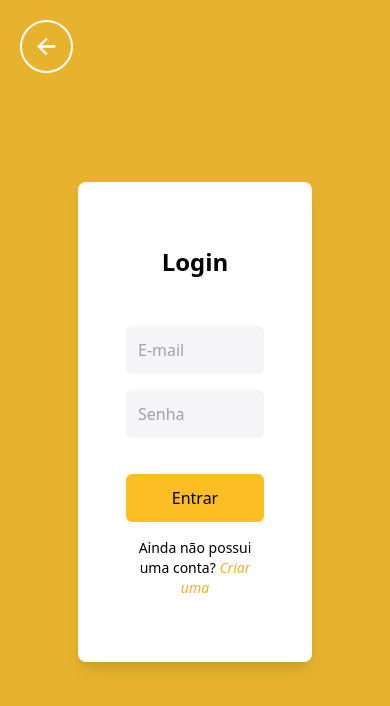
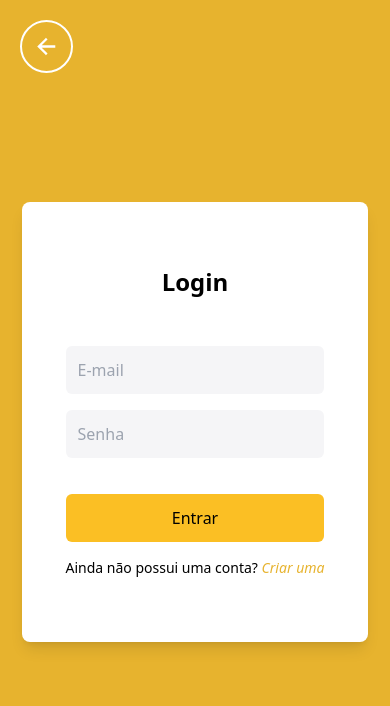
Before and after one commit to moraiskaua/front-end-saving-pets, a Next.js app: page /login in a window 390 px wide. Shown: the top 706 px of the page. Built offline with nearby package versions, Linux system fonts and the light colour scheme; no server answers; a web font is replaced by a local one.

Commit message:
fix(auth): fixing login and register pages responsiveness 📱

```diff
--- a/src/pages/login.tsx
+++ b/src/pages/login.tsx
@@ -28,7 +28,7 @@ const Login = () => {
   return (
     <section className="min-h-screen flex justify-center items-center bg-bottom bg-no-repeat shadow-xl bg-yellow">
       <BackButton />
-      <section className="flex justify-around items-center gap-4 bg-white shadow-lg p-4 rounded-lg w-3/5">
+      <div className="flex justify-around items-center gap-4 bg-white shadow-lg p-4 rounded-lg md:w-3/5">
         <div className="hidden lg:block">
           <Image
             src="/images/image1-forms-login.png"
@@ -37,10 +37,10 @@ const Login = () => {
             height={500}
           />
         </div>
-        <div className="lg:border-l-2 lg:w-1/2 md:w-full sm:w-full">
+        <div className="w-full lg:border-l-2 md:w-1/2">
           <form
             onSubmit={handleSubmit}
-            className="py-12 px-8 rounded-md flex flex-col gap-4 justify-center"
+            className="py-12 px-7 md:px-0 lg:px-8 rounded-md flex flex-col gap-4 justify-center w-full"
           >
             <h1 className="text-2xl mb-8 text-center font-bold">Login</h1>
             <FormInput
@@ -70,7 +70,7 @@ const Login = () => {
             </p>
           </form>
         </div>
-      </section>
+      </div>
     </section>
   );
 };
--- a/src/pages/register.tsx
+++ b/src/pages/register.tsx
@@ -55,7 +55,7 @@ const Register = () => {
   };
 
   return (
-    <section className="min-h-screen flex justify-center items-center bg-bottom bg-no-repeat shadow-xl bg-report-forms bg-yellow">
+    <section className="min-h-screen flex justify-center items-center p-3.5 md:p-0 bg-bottom bg-no-repeat shadow-xl bg-report-forms bg-yellow">
       <BackButton />
       <form
         onSubmit={handleSubmit}
```
